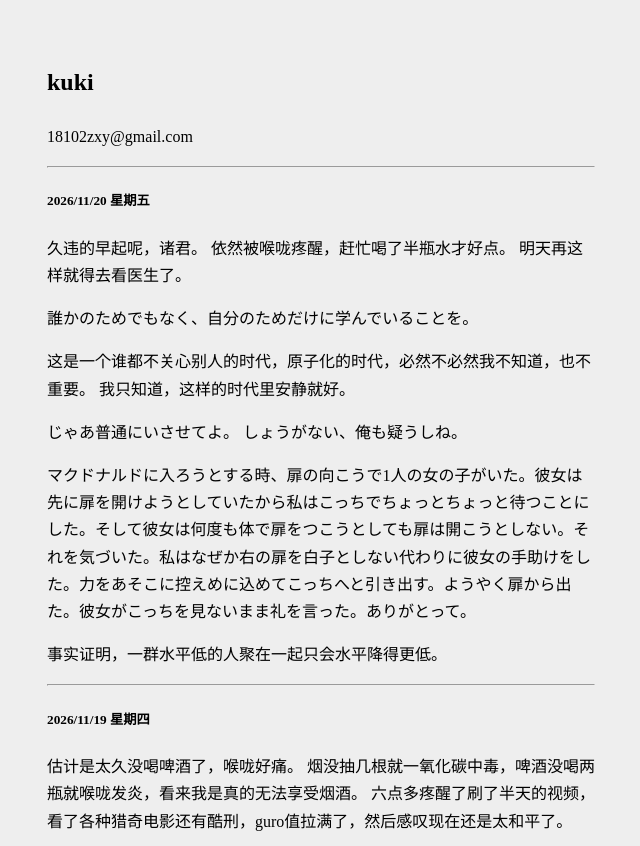
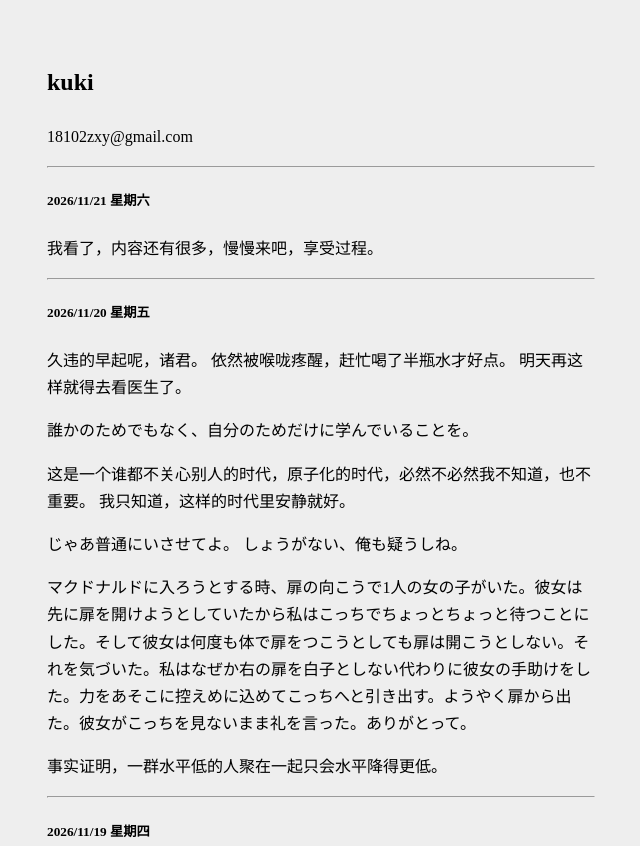
Before and after one commit to kuki-zzq/zuozhiqiao, a plain HTML site: page index.html in a window 1280 px wide. Shown: the top 846 px of the page, without its empty margins (319-959 px from the left). Drawn offline with Linux system fonts and the light colour scheme.

Commit message:
Update index.html

```diff
--- a/index.html
+++ b/index.html
@@ -18,6 +18,11 @@
 <body>
 <h2>kuki</h2>
 <p>18102zxy@gmail.com</p>
+<hr>
+<h5>2026/11/21&nbsp;星期六</h5>
+<p>
+    我看了，内容还有很多，慢慢来吧，享受过程。
+</p>
 <hr>
 <h5>2026/11/20&nbsp;星期五</h5>
 <p>
```
